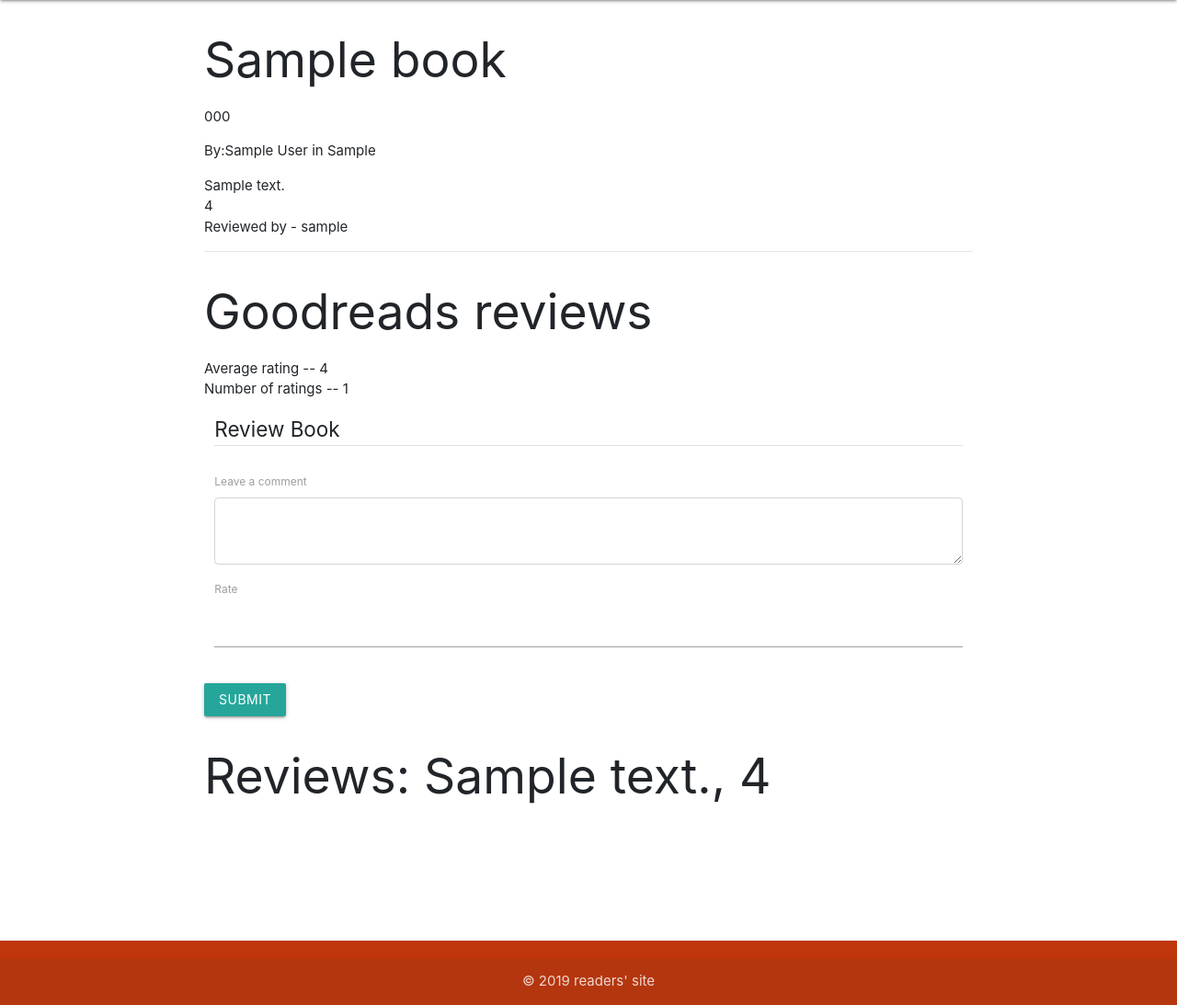
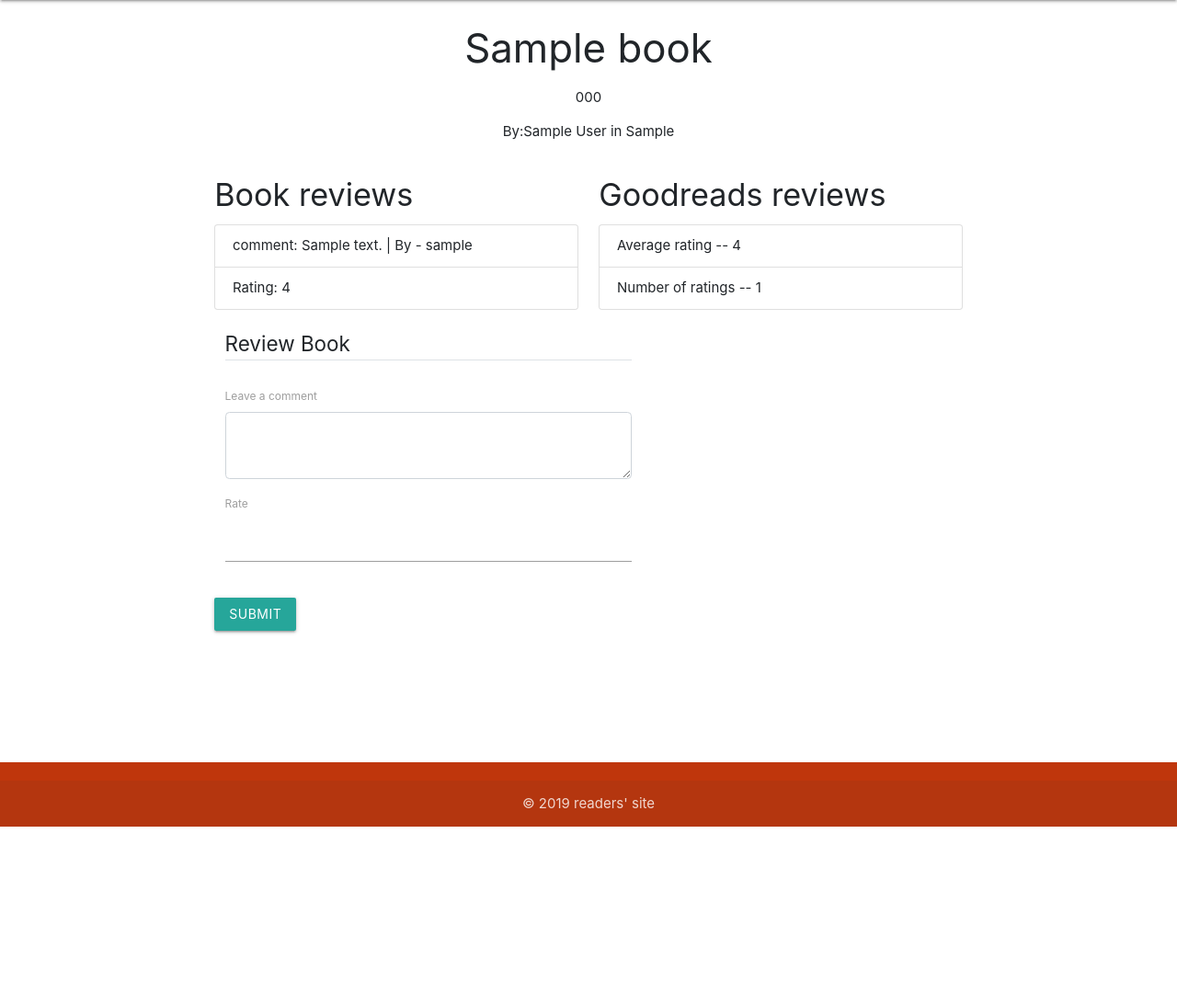
Before and after one commit to justinembawomye/bookreviews, a Flask app: page /book/1 in a window 1280 px wide. Shown: the part 64-1157 px from the top of the page at 92% size. After the commit the page ends 963 px from the top, so only its background shows below. Run offline with Flask 2, Linux system fonts and the light colour scheme; a user stored in the database is signed in; tables that the repository leaves empty hold one stand-in row (values such as "Sample post"); a database or web service that is not in the repository returns one stand-in record (values such as "Sample title"); data that the repository does not hold is empty; parts of the project's set-up code (start-up, migrations or seed data) failed here and were passed over; some libraries are stand-ins or nearby versions.

Commit message:
design pages

```diff
--- a/application/static/css/style.css
+++ b/application/static/css/style.css
@@ -33,16 +33,33 @@
 .book-link:hover{
 color: #05f;
 }
+.book-link{
+  padding: 20px;
+  width: 50px;
+
+}
+td{
+  background-color: #eee;
+}
 
 .register-form{
-  background-color:#e8eaf6;
+  background-color:#eee;
+  border-radius:6px;
   margin-top:5%;
 }
 .login-link{
-  font-size: 16px;
+  font-size: 10px;
 }
 
 .input-field{
   color:#000;
   font-size: 22px;
 }
+/* .my-login{
+  margin-top:40%;
+  margin-right: 30%;
+} */
+
+.sub-link:hover{
+color:#01f;
+}
--- a/application/templates/book_details.html
+++ b/application/templates/book_details.html
@@ -2,35 +2,48 @@
 
 {% block content %}
 
-<h2>{{response.title}}</h2>
+<div class="center">
+        <h3>{{response.title}}</h3>
         <p>{{response.isbn}}</p>
         <p>By:{{response.author}} in {{response.year}}</p>
+</div>
+
+
+<div class="row">
+    <div class="col s4">
+        <h4>Book reviews</h4>
         {% if reviews %}
-<ul>
+        <ul class="list-group">
             {% for review in reviews %}
-    <li>{{ review.review_text }}</li>
-    <li>{{ review.rating }}</li>
-    <li>Reviewed by - {{ review.reviewer.username }}</li>
+            <li class="list-group-item">comment: {{ review.review_text }} | By - {{ review.reviewer.username }}</li>
+            <li class="list-group-item">Rating: {{ review.rating }}</li>
             {% endfor %}
         </ul>
         {% else %}
         <h2>No Reviews on this book</h2>
         {% endif %}
+    </div>
+
     <hr>
-
-<h2>Goodreads reviews</h2>
+    <div class="col s6">
+        <h4>Goodreads reviews</h4>
         {% if goodreads_reviews %}
-<ul>
+        <ul class="list-group">
             {% for review in goodreads_reviews %}
-                <li>Average rating -- {{ review.average_rating }}</li>
-                <li>Number of ratings -- {{ review.ratings_count }}</li>
+            <li class="list-group-item">Average rating -- {{ review.average_rating }}</li>
+            <li class="list-group-item">Number of ratings -- {{ review.ratings_count }}</li>
             {% endfor %}
         </ul>
         {% endif %}
 
+    </div>
+
+</div>
 
 
-<div class="content-section">
+
+
+<div class="content-section col s7">
     <form method="POST" action="">
         {{form.hidden_tag()}}
         <fieldset class="form-group">
@@ -72,7 +85,7 @@
         </div>
 
     </form>
-    <h2>{{ user_review }}</h2>
+
 </div>
 
 
--- a/application/templates/index.html
+++ b/application/templates/index.html
@@ -9,7 +9,7 @@
 
     </div>
 
-  <div class="col s10 register-form">
+  <div class="col s8 register-form">
     <div class="content-section">
         <form method="POST" action="" enctype="multipart/form-data">
             {{form.hidden_tag()}}
@@ -98,7 +98,7 @@
 
     <div class="border-top pt-3">
         <small class="text-muted login-link">
-            Already Have An Account? <a href="{{url_for('login')}}" class="ml-2 login-link">login</a>
+            Already Have An Account? <a href="{{url_for('login')}}" class="ml-2 login-link  sub-link">login</a>
         </small>
     </div>
   </div>
--- a/application/templates/register.html
+++ b/application/templates/register.html
@@ -4,7 +4,7 @@
 <div class="content-section">
     <form method="POST" action="" enctype="multipart/form-data">
         {{form.hidden_tag()}}
-        <fieldset class="form-group col s6">
+        <fieldset class="form-group">
             <legend class="border-bottom mb-4">Register</legend>
             <div class="form-group">
                 {{form.username.label(class="form-control-label")}}
@@ -87,9 +87,9 @@
     </form>
 </div>
 
-<div class="border-top pt-3">
+<div class="border-top pt-3 pb-3">
     <small class="text-muted">
-        Already Have An Account? <a href="{{url_for('login')}}" class="ml-2">login</a>
+        Already Have An Account? <a href="{{url_for('login')}}" class="ml-2 sub-link">login</a>
     </small>
 </div>
 
```
Also changed, not shown: application/__init__.py (+0 -9 lines), application/templates/books.html (+8 -4 lines), application/templates/login.html (+4 -4 lines). Lines whose indentation alone changed are shown as unchanged.
